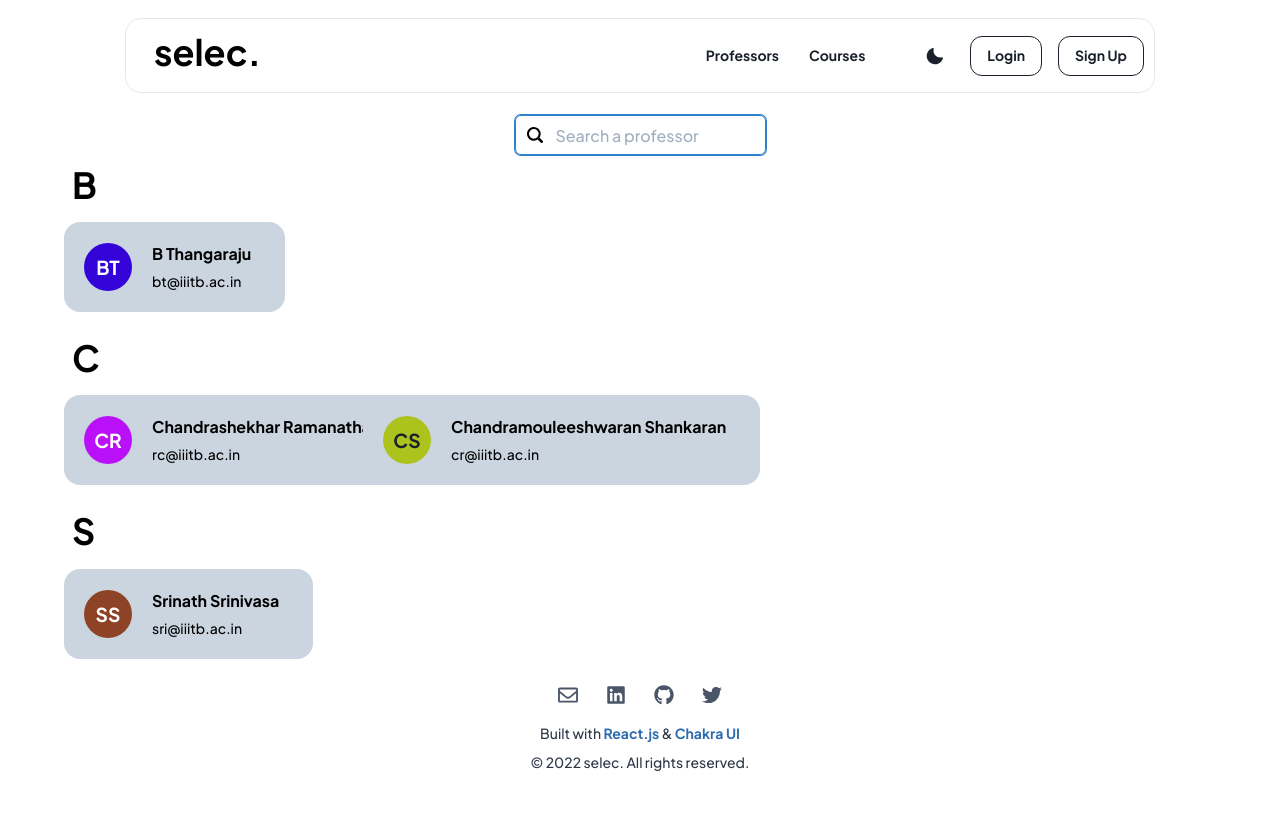
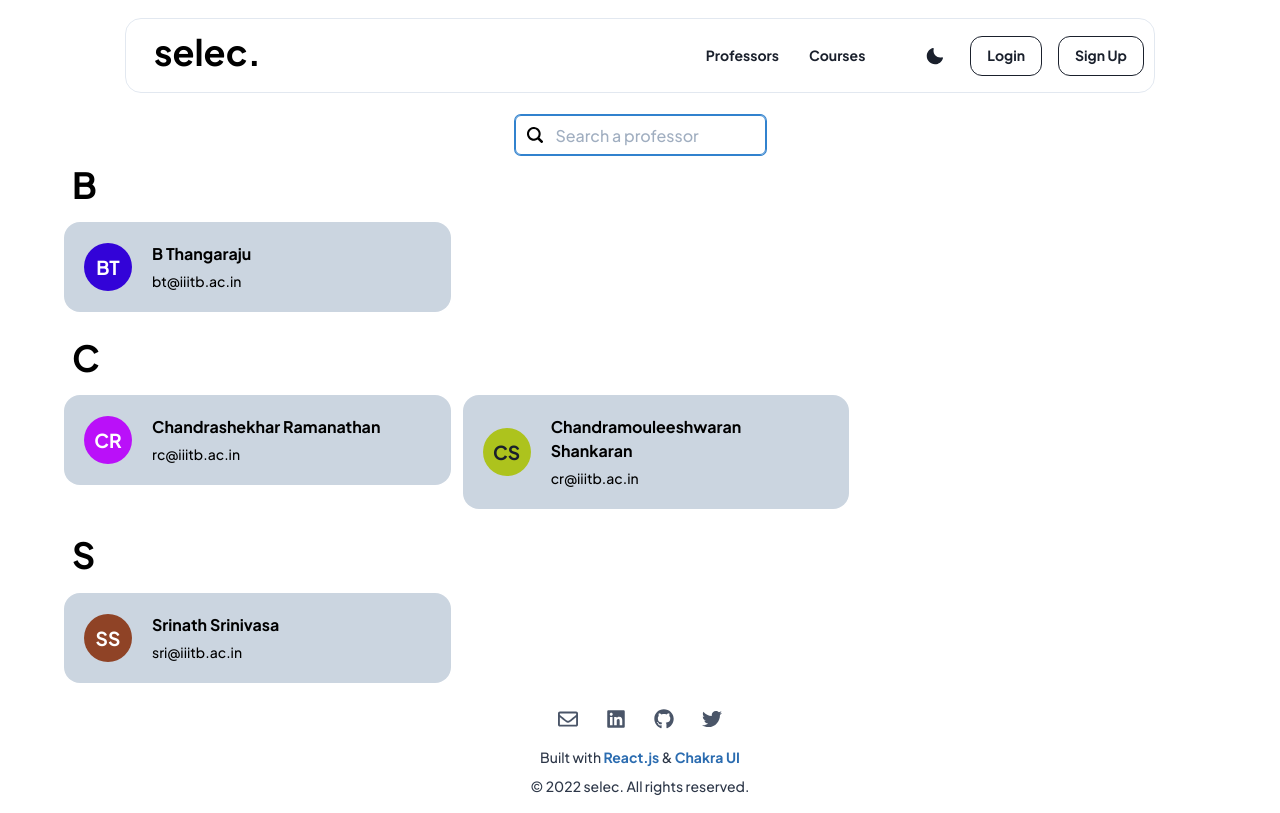
Before and after one commit to agam-kashyap/review-portal-frontend, a React (Create React App) app: page /professors in a window 1280 px wide. Built offline with nearby package versions, Linux system fonts and the light colour scheme.

Commit message:
Modified UI to make it bit more responsive

```diff
--- a/src/App.js
+++ b/src/App.js
@@ -13,6 +13,7 @@ import Courses from "./pages/Courses";
 import Professors from "./pages/Professors";
 import SignUp from "./pages/SignUp";
 import Login from "./pages/Login";
+import ReviewForm from "./pages/ReviewForm";
 
 function App() {
     return (
@@ -25,6 +26,7 @@ function App() {
                 <Route path = "/professors" element = { <Professors /> } />
                 <Route path = "/signup" element = { <SignUp /> } />
                 <Route path = "/login" element = { <Login /> } />
+                <Route path = "/add-review" element = { <ReviewForm /> } />
                 <Route path = "*" element = { <PageNotFound /> } />
             </Routes>
         </BrowserRouter>
--- a/src/components/ProfCard.js
+++ b/src/components/ProfCard.js
@@ -43,9 +43,8 @@ export default function ProfCard(props) {
                 _hover={{
                     boxShadow: shadowColorAlt[colorMode]
                 }}
-                w='max-content'
             >
-                <Flex direction={{ base: "column" }} justify='center'>
+                <Flex direction={{ base: "column" }} justify='center' w="-moz-fit-content">
                     <HStack spacing={5}>
                     <Avatar name={name}/>
                     <Flex flexDirection='column' justify='space-between' h='100%'>
--- a/src/pages/Professors.js
+++ b/src/pages/Professors.js
@@ -78,7 +78,7 @@ export default function Professors(props) {
                                 {alphabet}
                             </Heading>
                             <SimpleGrid
-                                columns={{ base: 1, sm: 2, md: 2, lg: 4, xl: 4, "2xl": 4 }}
+                                columns={{ base: 1, sm: 2, md: 2, lg: 3, xl: 3, "2xl": 4 }}
                                 gap={3}
                             >
                                 {/* Professor card */}
--- a/src/pages/SignUp.js
+++ b/src/pages/SignUp.js
@@ -11,6 +11,8 @@ import {
 import Container from '../components/Container';
 import { SiMicrosoftoutlook } from "react-icons/si";
 
+// Things to do
+// Verify using a link
 export default function SignUp() {
     const outlookBg = "#005A9F";
     const outlookText = "gray.100";
```
